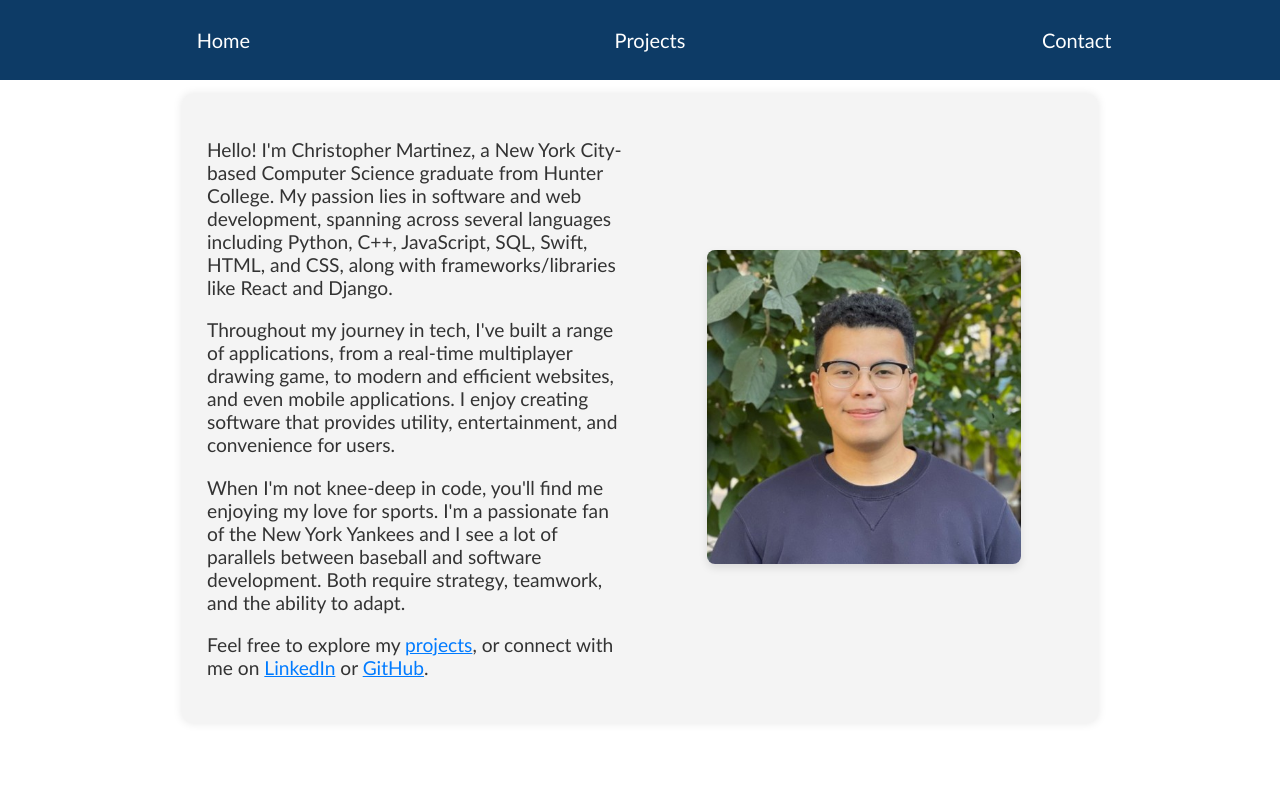
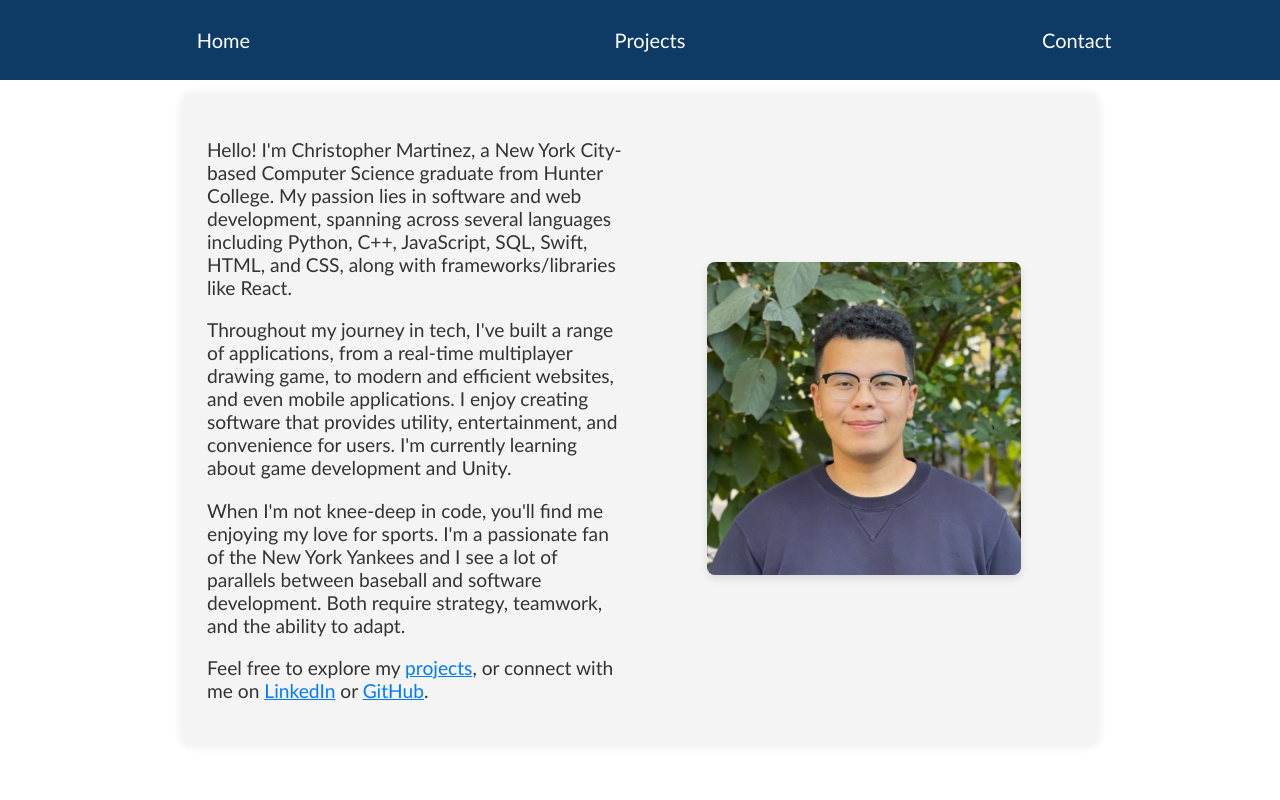
Before and after one commit to cmartinez131/cmartinez131.github.io, a React (Create React App) app: page / in a window 1280 px wide. Shown: the top 800 px of the page. Built offline with nearby package versions, Linux system fonts and the light colour scheme.

Commit message:
update projects and about me

```diff
--- a/src/components/Intro.js
+++ b/src/components/Intro.js
@@ -13,8 +13,8 @@ const Intro = () => {
             </div>
             <div className="row intro-box intro-row">
                 <div className="col intro">
-                    <p>Hello! I'm Christopher Martinez, a New York City-based Computer Science graduate from Hunter College. My passion lies in software and web development, spanning across several languages including Python, C++, JavaScript, SQL, Swift, HTML, and CSS, along with frameworks/libraries like React and Django.</p>
-                    <p>Throughout my journey in tech, I've built a range of applications, from a real-time multiplayer drawing game, to modern and efficient websites, and even mobile applications. I enjoy creating software that provides utility, entertainment, and convenience for users.</p>
+                    <p>Hello! I'm Christopher Martinez, a New York City-based Computer Science graduate from Hunter College. My passion lies in software and web development, spanning across several languages including Python, C++, JavaScript, SQL, Swift, HTML, and CSS, along with frameworks/libraries like React.</p>
+                    <p>Throughout my journey in tech, I've built a range of applications, from a real-time multiplayer drawing game, to modern and efficient websites, and even mobile applications. I enjoy creating software that provides utility, entertainment, and convenience for users. I'm currently learning about game development and Unity.</p>
                     <p>When I'm not knee-deep in code, you'll find me enjoying my love for sports. I'm a passionate fan of the New York Yankees and I see a lot of parallels between baseball and software development. Both require strategy, teamwork, and the ability to adapt.</p>
                     <p>Feel free to explore my <span className="intro-link" onClick={() => scrollTo('projects')}>projects</span>, or connect with me on <a className="intro-link" href="https://www.linkedin.com/in/cmartinez131" target="_blank" rel="noopener noreferrer">LinkedIn</a> or <a className="intro-link" href="https://github.com/cmartinez131" target="_blank" rel="noopener noreferrer">GitHub</a>.</p>
                 </div>
--- a/src/components/Projects.js
+++ b/src/components/Projects.js
@@ -44,7 +44,7 @@ const Projects = () => {
             description: "A modern website designed to streamline customer bookings for a batting cage business. The site features real-time booking capabilities and user account management for an enhanced customer experience.",
             technology: ["JavaScript", "CSS", "React", "React Router"],
             githubLink: "https://github.com/cmartinez131/batting-cage-business-website",
-            media: "https://media.giphy.com/media/v1.Y2lkPTc5MGI3NjExcDQxcmw5MGd4MTNhdDNvcWlrYWtvemw5OG9iNzliamk0YnBlc3RscCZlcD12MV9pbnRlcm5hbF9naWZfYnlfaWQmY3Q9Zw/qeDgOIcDXTSOO2OOxb/giphy-downsized-large.gif",
+            media: "https://media.giphy.com/media/v1.Y2lkPTc5MGI3NjExOGFtcjE0bHk2M2I2bGpxMjRzeHZ0ZXQzYjkxcGZ1YjFtMHp6bW0yNCZlcD12MV9pbnRlcm5hbF9naWZfYnlfaWQmY3Q9Zw/feHmMr62vssviDO976/giphy.gif",
             mediaType: "image"
         },
         {
```
